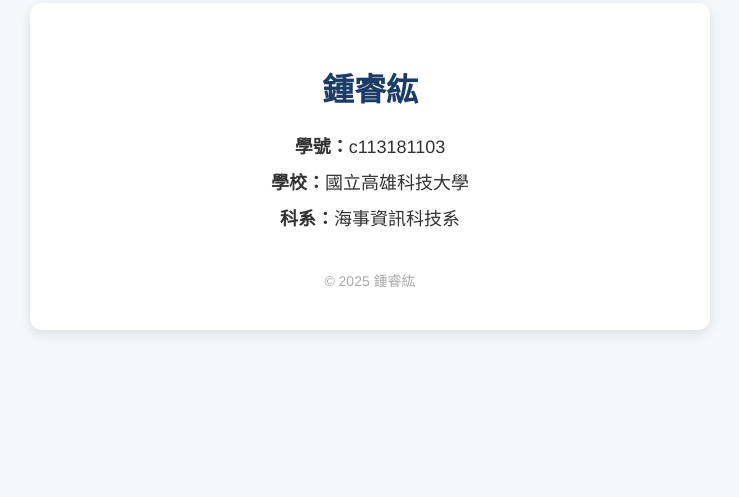
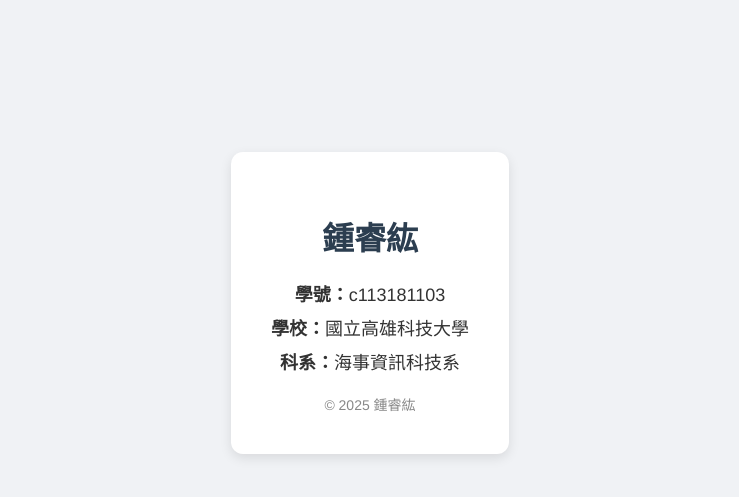
Before and after one commit to c113181103/c113181103.github.io, a plain HTML site: page index.html in a window 1280 px wide. Shown: the part 97-594 px from the top of the page, without its empty margins (270-1009 px from the left). Drawn offline with Linux system fonts and the light colour scheme.

Commit message:
建立個人介紹首頁

```diff
--- a/index.html
+++ b/index.html
@@ -2,41 +2,43 @@
 <html lang="zh-Hant">
 <head>
   <meta charset="UTF-8">
-  <title>鍾睿紘的個人網站</title>
+  <title>鍾睿紘的個人網頁</title>
   <style>
     body {
       font-family: "Helvetica", sans-serif;
-      background-color: #f4f8fb;
+      background-color: #f0f2f5;
       margin: 0;
       padding: 0;
+      display: flex;
+      justify-content: center;
+      align-items: center;
+      height: 100vh;
     }
-    .container {
-      max-width: 600px;
-      margin: 100px auto;
+    .card {
+      background-color: #fff;
       padding: 40px;
-      background-color: white;
       border-radius: 12px;
       box-shadow: 0 4px 12px rgba(0,0,0,0.1);
       text-align: center;
     }
     h1 {
-      color: #1a3c66;
       font-size: 32px;
+      color: #2c3e50;
     }
     p {
       font-size: 18px;
       color: #333;
-      margin: 10px 0;
+      margin: 8px 0;
     }
     footer {
-      margin-top: 40px;
+      margin-top: 20px;
       font-size: 14px;
-      color: #aaa;
+      color: #888;
     }
   </style>
 </head>
 <body>
-  <div class="container">
+  <div class="card">
     <h1>鍾睿紘</h1>
     <p><strong>學號：</strong>c113181103</p>
     <p><strong>學校：</strong>國立高雄科技大學</p>
```
